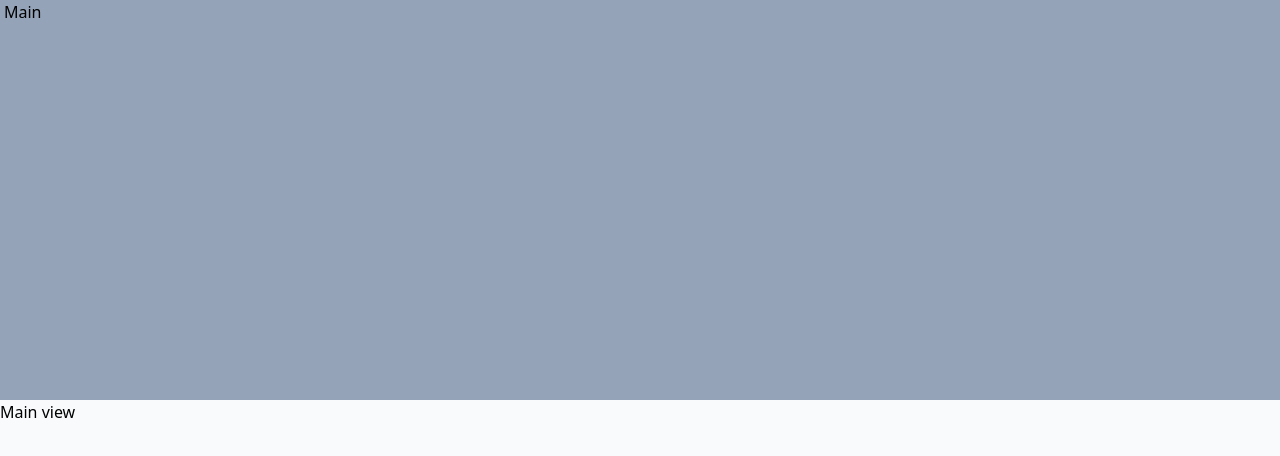
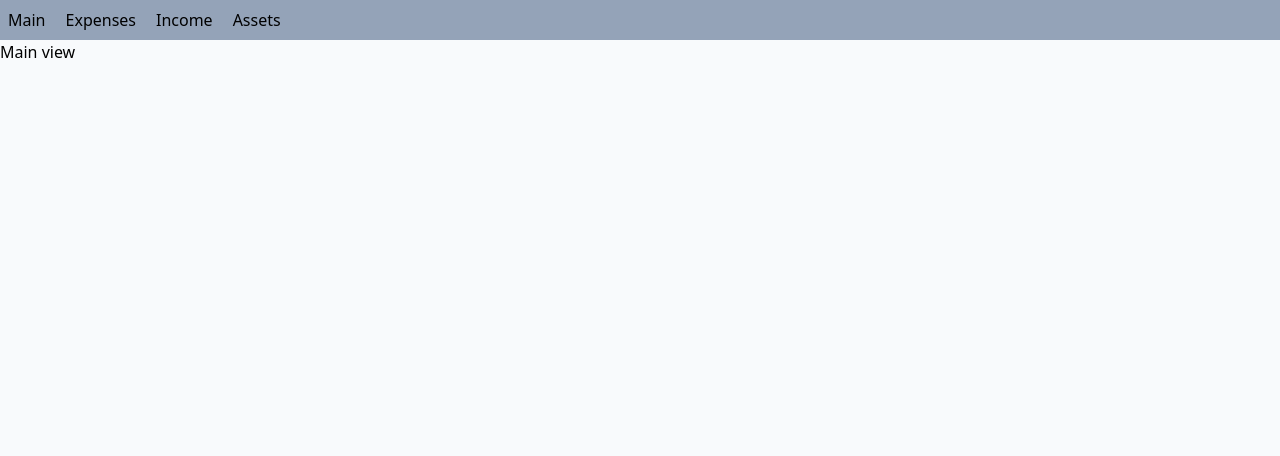
Before and after one commit to LisPavel/money-manager-client, a React (Vite) app: page / in a window 1280 px wide. Shown: the top 456 px of the page. Built offline with nearby package versions, Linux system fonts and the light colour scheme.

Commit message:
added simple routing

```diff
--- a/src/app/App.jsx
+++ b/src/app/App.jsx
@@ -1,21 +1,23 @@
 import React from "react";
 import { Route, Switch } from "react-router";
 import NavBar from "./components/ui/navBar";
-import Accounts from "./layout/assets";
+import Assets from "./layout/assets";
 import Expenses from "./layout/expenses";
 import Income from "./layout/income";
+import Main from "./layout/main";
 import routes from "./router";
 
 function App() {
     return (
-        <div className="grid h-screen bg-slate-50">
+        <div className="h-screen bg-slate-50">
             <NavBar items={routes} />
-            <div className=" h-full container">
+            <div className="container mx-auto">
                 <Switch>
-                    {Object.keys(routes).map((key) => {
-                        const route = routes[key];
-                        return <Route {...route} key={key} />;
-                    })}
+                    {/* <Route component={Main} path="/" exact={true} />
+                    <Route component={Income} path="/income" /> */}
+                    {Object.keys(routes).map((key) => (
+                        <Route {...routes[key]} key={key} />
+                    ))}
                 </Switch>
             </div>
         </div>
--- a/src/app/components/ui/navBar.jsx
+++ b/src/app/components/ui/navBar.jsx
@@ -7,7 +7,7 @@ const NavBar = ({ items }) => {
             <ul className="list-none flex gap-1">
                 {Object.keys(items).map((path) => (
                     <li key={path}>
-                        <Link to={path} className="py-2 px-1">
+                        <Link to={path} className="py-2 px-2 block">
                             {items[path].name}
                         </Link>
                     </li>
--- a/src/app/layout/assets.jsx
+++ b/src/app/layout/assets.jsx
@@ -4,7 +4,7 @@ import ListItem from "../components/common/list/listItem";
 import Currency from "../components/currency";
 import accountsService from "../services/accounts.service";
 
-function Accounts() {
+function Assets() {
     const [assets, setAssets] = useState([]);
     const [loading, setLoading] = useState(true);
     useEffect(async () => {
@@ -26,7 +26,7 @@ function Accounts() {
                         <span className="text-base font-semibold">
                             {asset.name}
                         </span>
-                        <div className="flex justify-between mt-1 text-xs items-center">
+                        <div className="flex justify-between mt-1 text-xs items-center border-0 border-b border-slate-300 pb-1">
                             <span>Today: </span>
                             <Currency value={asset.amount} />
                         </div>
@@ -37,4 +37,4 @@ function Accounts() {
     );
 }
 
-export default Accounts;
+export default Assets;
--- a/src/app/router/index.js
+++ b/src/app/router/index.js
@@ -1,11 +1,29 @@
+import Assets from "../layout/assets";
+import Expenses from "../layout/expenses";
+import Income from "../layout/income";
 import Main from "../layout/main";
 
 const routes = {
     "/": {
         path: "/",
-        exect: true,
+        exact: true,
         component: Main,
         name: Main.name,
+    },
+    "/expenses": {
+        path: "/expenses",
+        component: Expenses,
+        name: Expenses.name,
+    },
+    "/income": {
+        path: "/income",
+        component: Income,
+        name: Income.name,
+    },
+    "/assets": {
+        path: "/assets",
+        component: Assets,
+        name: Assets.name,
     },
 };
 
--- a/src/index.css
+++ b/src/index.css
@@ -1,3 +1,7 @@
 @tailwind base;
 @tailwind components;
 @tailwind utilities;
+
+* {
+    box-sizing: border-box;
+}
```
